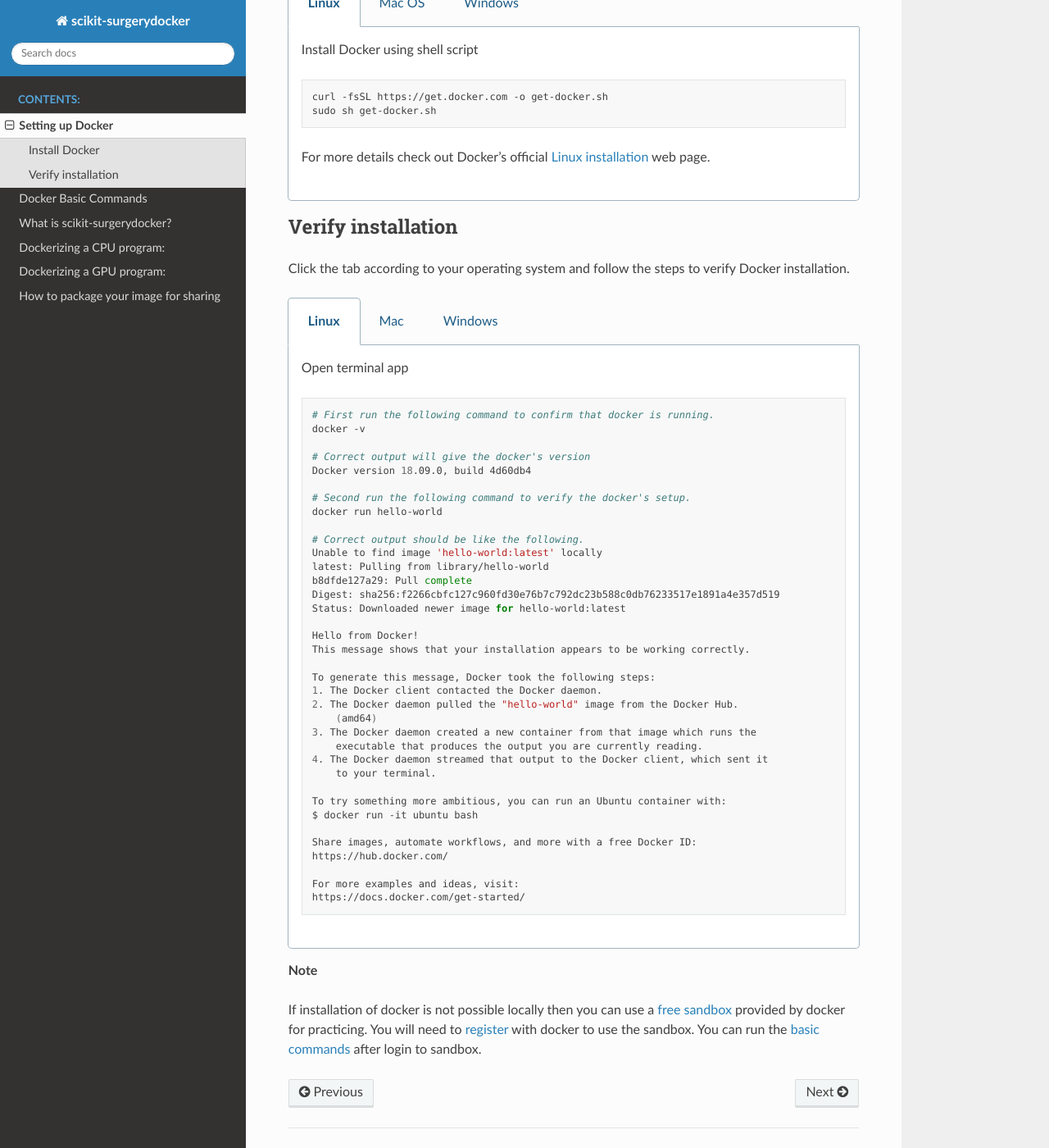
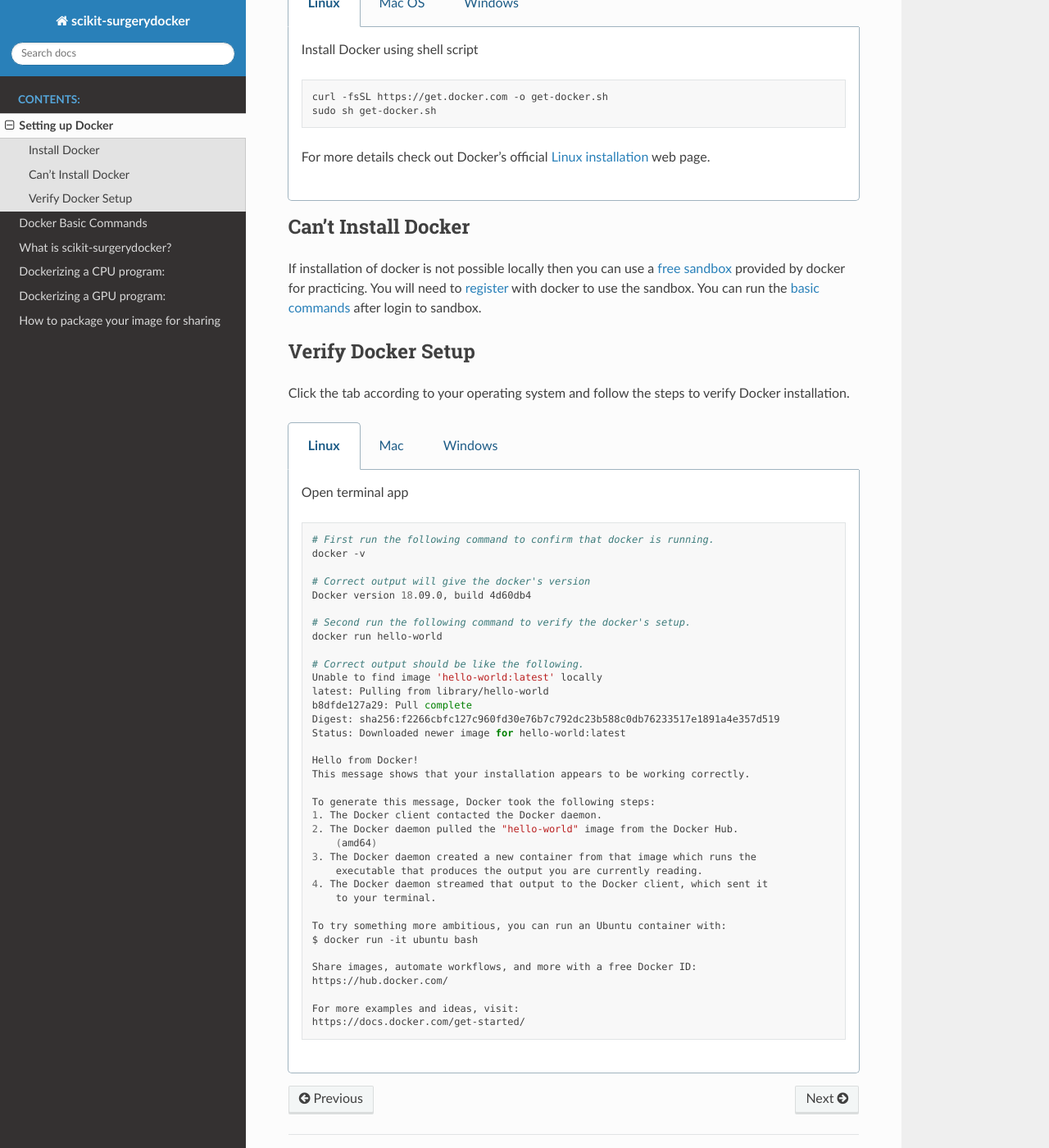
Before and after one commit to UCL/scikit-surgerydocker, a Sphinx documentation site: the page built from .docs/source/setup.rst, in a window 1280 px wide and 1400 px high, scrolled down 408 px. Shown: the whole window at 82% size. Built offline with Sphinx 7.4.7 and the Read the Docs theme 2.0.0, drawn with Linux system fonts in a browser that asks for light colours; some of the changed lines change nothing that is shown.

Commit message:
contents moved around

```diff
--- a/.docs/source/setup.rst
+++ b/.docs/source/setup.rst
@@ -38,7 +38,14 @@
         | For more details check out Docker's official `Windows installation`_ web page.
 
 
-Verify installation
+Can't Install Docker
+--------------------
+
+If installation of docker is not possible locally then you can use a `free sandbox`_ provided by docker for practicing.
+You will need to `register`_ with docker to use the sandbox. You can run the `basic commands`_ after login to sandbox.
+
+
+Verify Docker Setup
 -------------------
 Click the tab according to your operating system and follow the steps to verify Docker installation.
 
@@ -175,10 +182,7 @@
 
 
 
-**Note**
 
-If installation of docker is not possible locally then you can use a `free sandbox`_ provided by docker for practicing.
-You will need to `register`_ with docker to use the sandbox. You can run the `basic commands`_ after login to sandbox.
 
 
 
```
Also changed, not shown: 5 other files.
